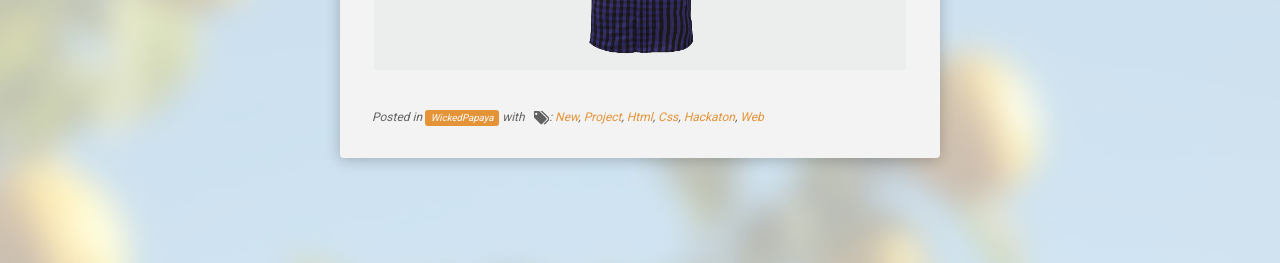
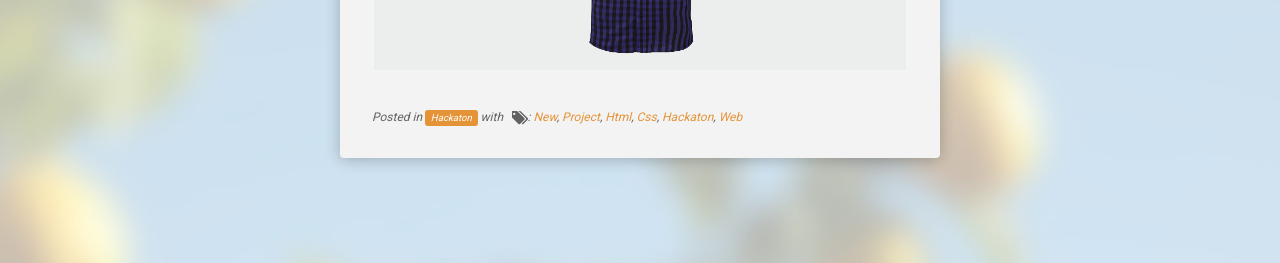
Before and after one commit to ProjectLemon/ProjectLemon.github.io, a Jekyll site: the page built from _posts/2016-03-19-hackaton-at-acino.md, in a window 1280 px wide. Shown: the part 972-1235 px from the top of the page. Built offline with Jekyll 4.4.1, drawn with Linux system fonts in a browser that asks for light colours.

Commit message:
Added hackaton category

```diff
--- a/_posts/2016-03-19-hackaton-at-acino.md
+++ b/_posts/2016-03-19-hackaton-at-acino.md
@@ -4,7 +4,7 @@ layout: post
 title:  "Hackaton at Acino"
 
 tags: [new, project, html, css, hackaton, web]
-category: WickedPapaya
+category: Hackaton
 
 author: Jenny Kinert
 ---
@@ -16,4 +16,4 @@ possible to use it for online shopping and try the clothes on virtually in the m
 To simulate how the wardrobe will work we will make a webbsite and a presentation. We will present it in a few a hours and hopefully the
 jury and all the other participators like our idea.
 
-![design ](/assets/images/interactiveWardrobe.png)
+![Website concept](/assets/images/interactiveWardrobe.png)
```
